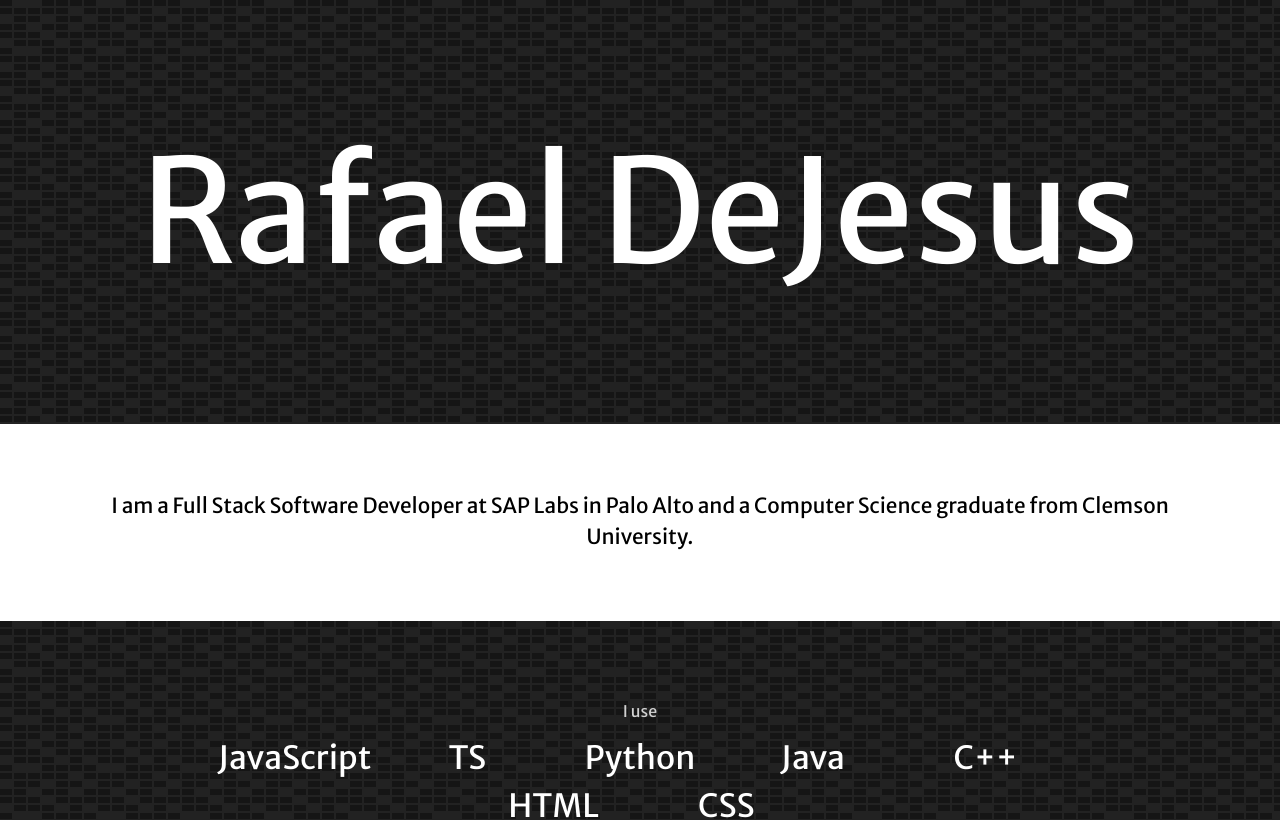
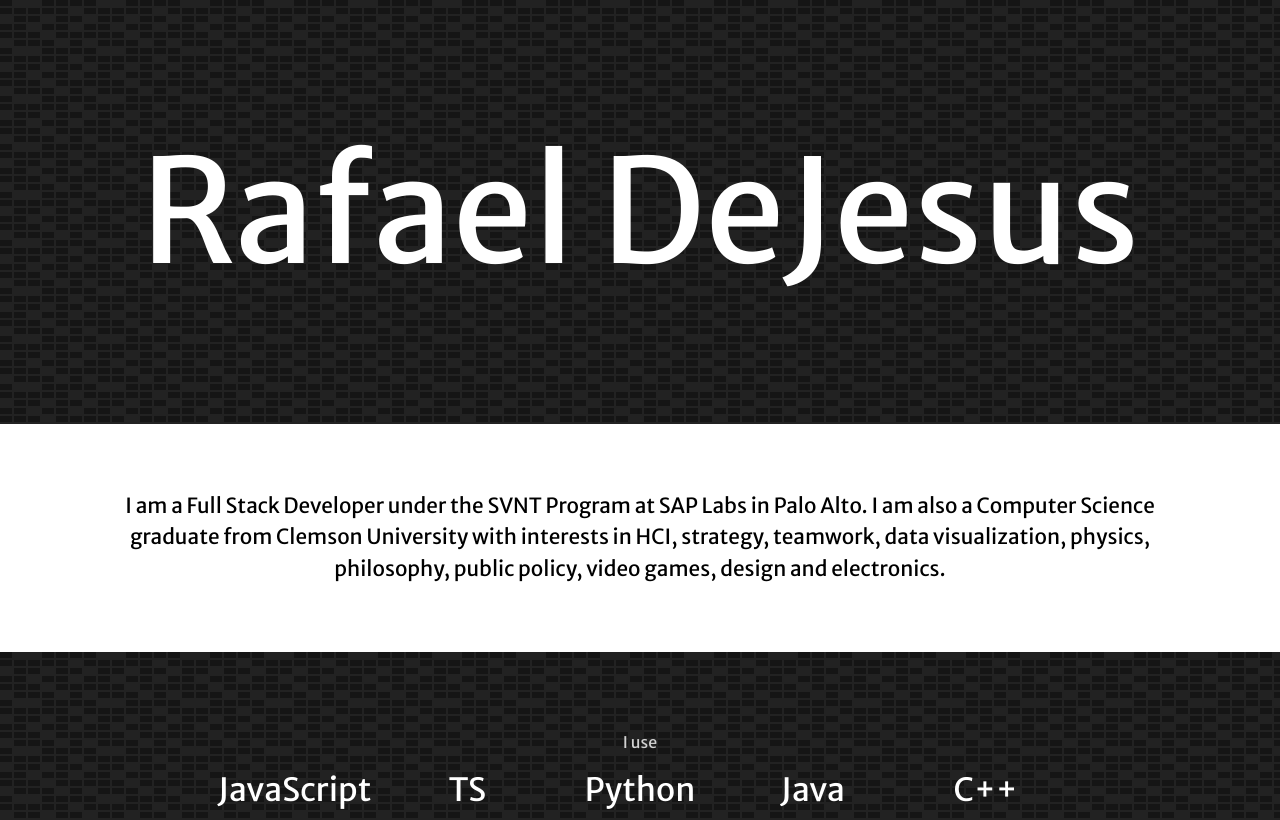
Before and after one commit to Rafael09ED/rafael09ed.github.io, a React (Create React App) app: page / in a window 1280 px wide. Shown: the top 820 px of the page. Built offline with nearby package versions, Linux system fonts and the light colour scheme.

Commit message:
Update blurb

```diff
--- a/src/App.js
+++ b/src/App.js
@@ -54,7 +54,7 @@ class App extends Component {
                 </div>
                 <div className="Section">
                     <p className="Title-Subtext primaryContent center_text">
-                        I am a Full Stack Software Developer at SAP Labs in Palo Alto and a Computer Science graduate from Clemson University.
+                        I am a Full Stack Developer under the SVNT Program at SAP Labs in Palo Alto. I am also a Computer Science graduate from Clemson University with interests in HCI, strategy, teamwork, data visualization, physics, philosophy, public policy, video games, design and electronics.
                     </p>
                 </div>
                 <div className="Section dark_grey patternedFixedBg">
```
